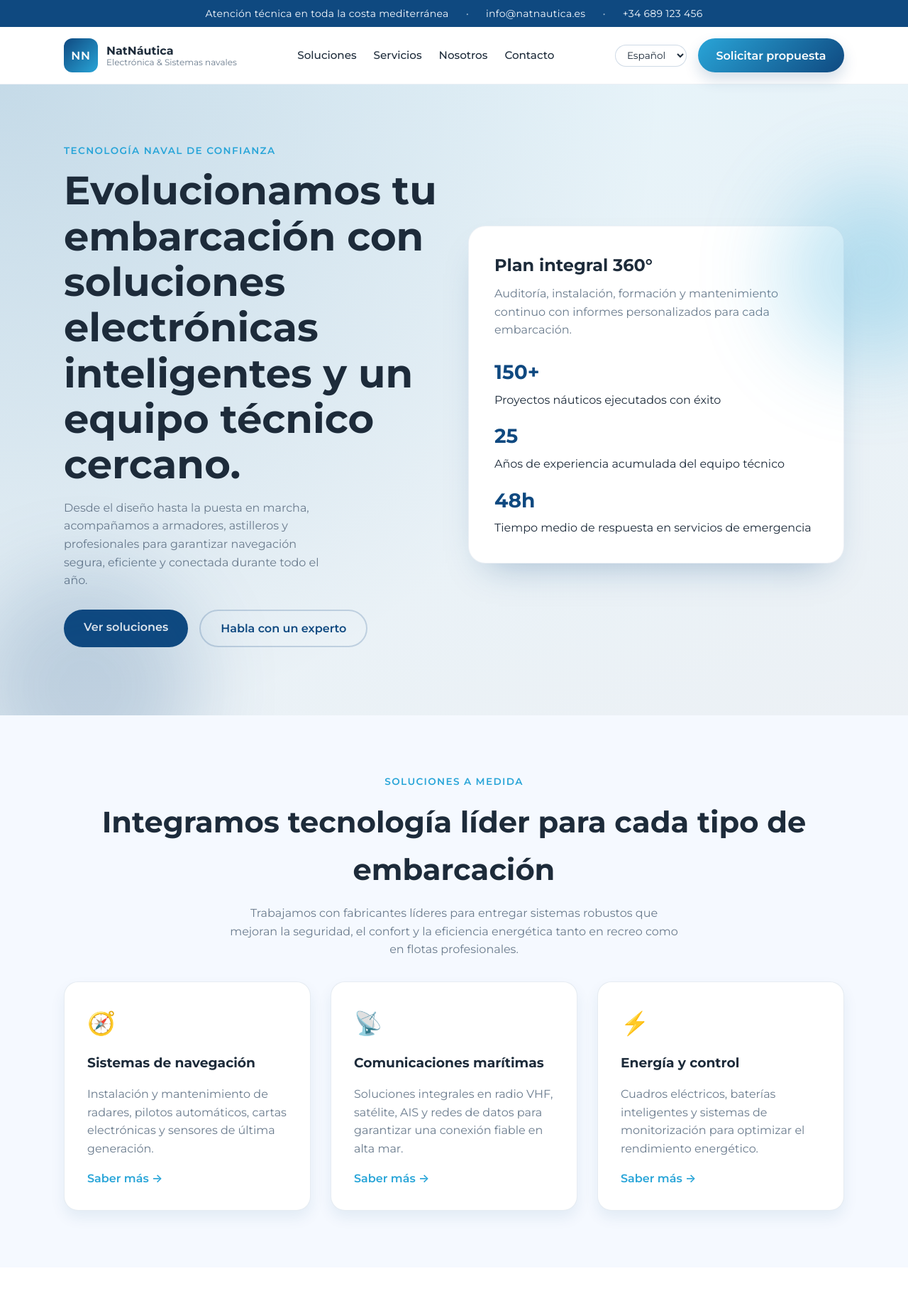
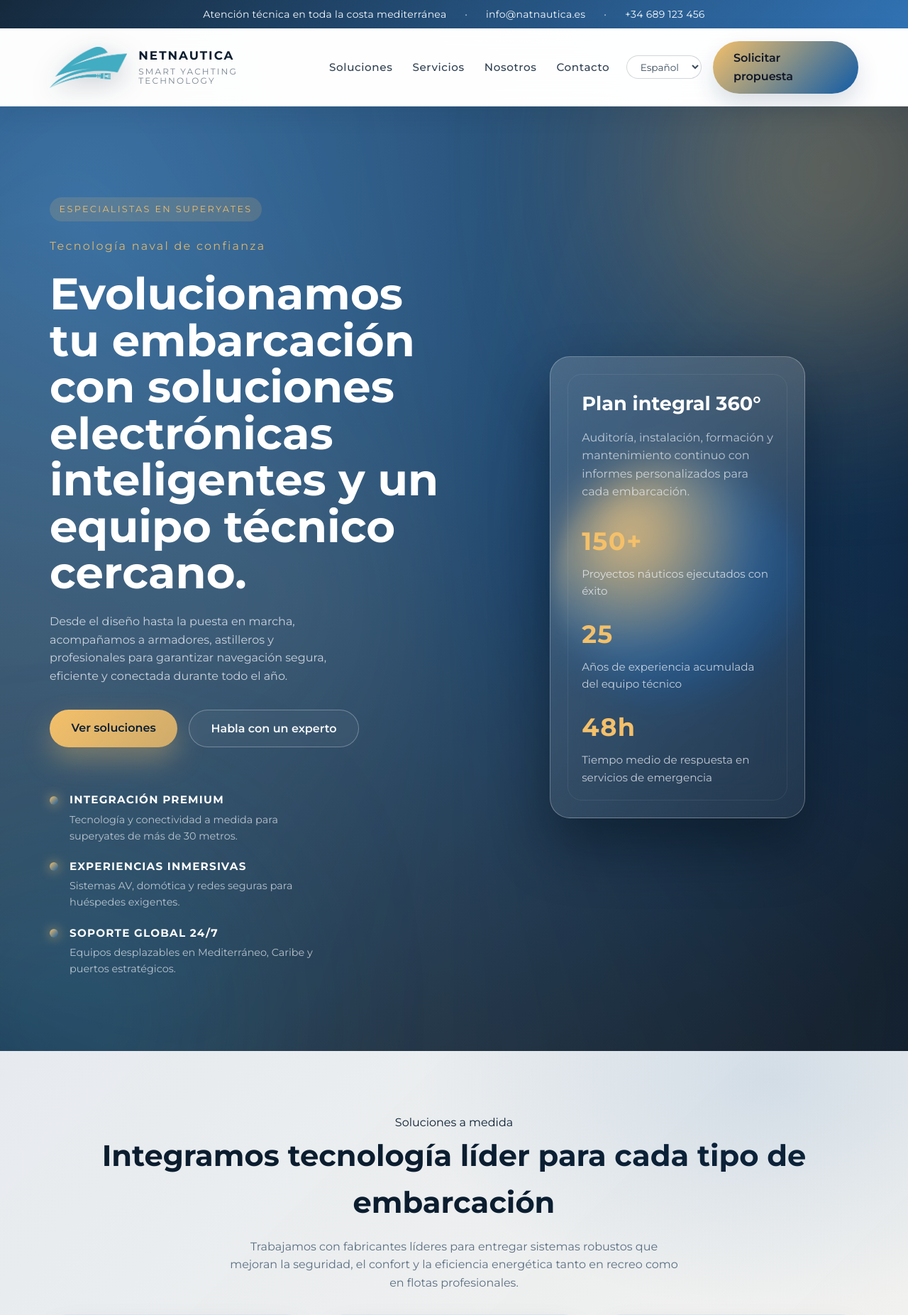
Before and after one commit to MarcPico22/NATNAUTICA, a React (Vite) app: page / in a window 1280 px wide. Shown: the top 1853 px of the page at 71% size. Built offline with nearby package versions, Linux system fonts and the light colour scheme.

Commit message:
Nuevas mejoras

```diff
--- a/src/components/Hero.jsx
+++ b/src/components/Hero.jsx
@@ -2,12 +2,21 @@
 
 const Hero = () => {
   const { t } = useTranslation();
-  const stats = t('hero.plan.stats', { returnObjects: true });
+  const statsData = t('hero.plan.stats', { returnObjects: true });
+  const featuresData = t('hero.features', { returnObjects: true });
+  const stats = Array.isArray(statsData) ? statsData : [];
+  const features = Array.isArray(featuresData) ? featuresData : [];
 
   return (
     <section className="hero" id="nosotros">
+      <div className="hero-background" aria-hidden="true">
+        <div className="hero-gradient" />
+        <div className="hero-blur hero-blur--one" />
+        <div className="hero-blur hero-blur--two" />
+      </div>
       <div className="container hero-content">
         <div className="hero-text">
+          <span className="hero-badge">{t('hero.badge')}</span>
           <span className="eyebrow">{t('hero.eyebrow')}</span>
           <h1>{t('hero.title')}</h1>
           <p>{t('hero.description')}</p>
@@ -19,7 +28,20 @@
               {t('hero.secondary')}
             </a>
           </div>
+          <ul className="hero-highlights">
+            {features.map((feature, index) => (
+              <li key={feature.label ?? index}>
+                <span className="hero-dot" aria-hidden="true" />
+                <div>
+                  <strong>{feature.label}</strong>
+                  <p>{feature.detail}</p>
                 </div>
+              </li>
+            ))}
+          </ul>
+        </div>
+        <div className="hero-visual">
+          <div className="hero-orb" />
           <div className="hero-card">
             <div className="card-header">
               <h2>{t('hero.plan.title')}</h2>
@@ -35,8 +57,7 @@
             </ul>
           </div>
         </div>
-      <div className="hero-shape hero-shape--one" />
-      <div className="hero-shape hero-shape--two" />
+      </div>
     </section>
   );
 };
--- a/src/components/Navigation.jsx
+++ b/src/components/Navigation.jsx
@@ -1,6 +1,7 @@
 import { useTranslation } from 'react-i18next';
 
 import LanguageSwitcher from './LanguageSwitcher';
+import logo from '../assets/netnautica-logo.png';
 
 const Navigation = () => {
   const { t } = useTranslation();
@@ -9,13 +10,13 @@
   return (
     <nav className="main-nav">
       <div className="container nav-content">
-        <div className="logo">
-          <span className="logo-mark">NN</span>
+        <a className="logo" href="#nosotros" aria-label={t('nav.brandName')}>
+          <img src={logo} alt={t('nav.brandName')} />
           <div className="logo-text">
             <strong>{t('nav.brandName')}</strong>
             <small>{t('nav.brandTagline')}</small>
           </div>
-        </div>
+        </a>
         <div className="nav-links">
           <a href="#soluciones">{links.solutions}</a>
           <a href="#servicios">{links.services}</a>
--- a/src/locales/en/translation.json
+++ b/src/locales/en/translation.json
@@ -12,8 +12,8 @@
     ]
   },
   "nav": {
-    "brandName": "NatNáutica",
-    "brandTagline": "Electronics & Naval Systems",
+    "brandName": "Netnautica",
+    "brandTagline": "Smart yachting technology",
     "links": {
       "solutions": "Solutions",
       "services": "Services",
@@ -23,11 +23,26 @@
     "cta": "Request a quote"
   },
   "hero": {
+    "badge": "Superyacht technology specialists",
     "eyebrow": "Trusted marine technology",
     "title": "We upgrade your vessel with smart electronic solutions and a dedicated technical crew.",
     "description": "From design to commissioning, we support shipowners, shipyards and professionals to ensure safe, efficient and connected navigation all year round.",
     "primary": "View solutions",
     "secondary": "Talk to a specialist",
+    "features": [
+      {
+        "label": "Premium integrations",
+        "detail": "Tailored technology and connectivity for superyachts over 30 metres."
+      },
+      {
+        "label": "Immersive experiences",
+        "detail": "AV, automation and secure networks curated for demanding guests."
+      },
+      {
+        "label": "Global 24/7 support",
+        "detail": "Deployable teams across the Mediterranean, Caribbean and key marinas."
+      }
+    ],
     "plan": {
       "title": "360° full service plan",
       "description": "Audit, installation, training and ongoing maintenance with tailored reports for every vessel.",
@@ -100,7 +115,7 @@
     "button": "Write an email"
   },
   "footer": {
-    "brand": "NatNáutica 2.0",
+    "brand": "Netnautica 2.0",
     "description": "Specialists in marine electronics and telecommunications since 1998.",
     "address": "Port of Valencia · Eastern Quay",
     "phone": "+34 689 123 456",
--- a/src/locales/es/translation.json
+++ b/src/locales/es/translation.json
@@ -12,8 +12,8 @@
     ]
   },
   "nav": {
-    "brandName": "NatNáutica",
-    "brandTagline": "Electrónica & Sistemas navales",
+    "brandName": "Netnautica",
+    "brandTagline": "Smart yachting technology",
     "links": {
       "solutions": "Soluciones",
       "services": "Servicios",
@@ -23,11 +23,26 @@
     "cta": "Solicitar propuesta"
   },
   "hero": {
+    "badge": "Especialistas en superyates",
     "eyebrow": "Tecnología naval de confianza",
     "title": "Evolucionamos tu embarcación con soluciones electrónicas inteligentes y un equipo técnico cercano.",
     "description": "Desde el diseño hasta la puesta en marcha, acompañamos a armadores, astilleros y profesionales para garantizar navegación segura, eficiente y conectada durante todo el año.",
     "primary": "Ver soluciones",
     "secondary": "Habla con un experto",
+    "features": [
+      {
+        "label": "Integración premium",
+        "detail": "Tecnología y conectividad a medida para superyates de más de 30 metros."
+      },
+      {
+        "label": "Experiencias inmersivas",
+        "detail": "Sistemas AV, domótica y redes seguras para huéspedes exigentes."
+      },
+      {
+        "label": "Soporte global 24/7",
+        "detail": "Equipos desplazables en Mediterráneo, Caribe y puertos estratégicos."
+      }
+    ],
     "plan": {
       "title": "Plan integral 360°",
       "description": "Auditoría, instalación, formación y mantenimiento continuo con informes personalizados para cada embarcación.",
@@ -100,7 +115,7 @@
     "button": "Escribir correo"
   },
   "footer": {
-    "brand": "NatNáutica 2.0",
+    "brand": "Netnautica 2.0",
     "description": "Especialistas en electrónica y telecomunicaciones navales desde 1998.",
     "address": "Puerto de Valencia · Muelle de Levante",
     "phone": "+34 689 123 456",
--- a/src/styles.css
+++ b/src/styles.css
@@ -1,14 +1,16 @@
 :root {
   color-scheme: light;
-  font-family: 'Montserrat', 'Poppins', system-ui, -apple-system, BlinkMacSystemFont, 'Segoe UI', sans-serif;
+  font-family: 'Montserrat', 'Poppins', 'Playfair Display', system-ui, -apple-system, BlinkMacSystemFont, 'Segoe UI', sans-serif;
   line-height: 1.6;
-  --color-primary: #0f4980;
-  --color-secondary: #29a5d8;
-  --color-accent: #ffc857;
-  --color-text: #1d2b3a;
-  --color-muted: #6a7b8d;
-  --bg-light: #f5f9ff;
-  background-color: #ffffff;
+  --color-primary: #0a1f33;
+  --color-secondary: #0f5ba7;
+  --color-accent: #f4c06a;
+  --color-text: #0b1d2f;
+  --color-muted: #5c6f82;
+  --bg-light: #f4f7fb;
+  --glass-overlay: rgba(14, 45, 85, 0.45);
+  --glass-border: rgba(255, 255, 255, 0.25);
+  background: radial-gradient(circle at 10% 20%, rgba(6, 31, 55, 0.08), transparent 55%), #ffffff;
   color: var(--color-text);
 }
 
@@ -18,7 +20,8 @@
 
 body {
   margin: 0;
-  background-color: #ffffff;
+  min-height: 100vh;
+  background: linear-gradient(180deg, #ffffff 0%, #eef3f9 40%, #e5ecf5 100%);
 }
 
 a {
@@ -31,86 +34,101 @@
 }
 
 .container {
-  width: min(1100px, 90vw);
+  width: min(1140px, 90vw);
   margin: 0 auto;
 }
 
 .app {
   overflow: hidden;
+  position: relative;
+  background: radial-gradient(120% 120% at 0% 0%, rgba(10, 31, 51, 0.08), transparent 60%),
+    radial-gradient(100% 100% at 100% 0%, rgba(15, 91, 167, 0.05), transparent 55%);
 }
 
 .announcement-bar {
-  background: var(--color-primary);
+  background: linear-gradient(135deg, rgba(10, 31, 51, 0.95), rgba(15, 91, 167, 0.85));
   color: #f7fbff;
   font-size: 0.875rem;
-  padding: 0.5rem 0;
+  padding: 0.55rem 0;
 }
 
 .announcement-bar .container {
   display: flex;
   justify-content: center;
-  gap: 0.75rem;
+  gap: 0.85rem;
   flex-wrap: wrap;
   letter-spacing: 0.02em;
+}
+
+.announcement-bar .separator {
+  margin: 0 0.75rem;
+  opacity: 0.55;
 }
 
 .main-nav {
   position: sticky;
   top: 0;
-  z-index: 10;
-  background: rgba(255, 255, 255, 0.95);
-  backdrop-filter: blur(8px);
-  border-bottom: 1px solid rgba(15, 73, 128, 0.08);
+  z-index: 50;
+  background: rgba(255, 255, 255, 0.86);
+  backdrop-filter: blur(18px);
+  border-bottom: 1px solid rgba(10, 31, 51, 0.08);
+  box-shadow: 0 12px 30px rgba(10, 31, 51, 0.08);
 }
 
 .nav-content {
   display: flex;
   align-items: center;
   justify-content: space-between;
-  padding: 1rem 0;
-  gap: 1rem;
+  padding: 1.1rem 0;
+  gap: 1.5rem;
 }
 
 .logo {
   display: flex;
   align-items: center;
-  gap: 0.75rem;
+  gap: 1rem;
+  color: inherit;
 }
 
-.logo-mark {
-  display: grid;
-  place-items: center;
-  background: linear-gradient(135deg, var(--color-primary), var(--color-secondary));
-  color: white;
-  width: 3rem;
-  height: 3rem;
-  border-radius: 0.75rem;
-  font-weight: 600;
-  letter-spacing: 0.05em;
+.logo img {
+  height: clamp(42px, 7vw, 58px);
+  width: auto;
+  object-fit: contain;
+  filter: drop-shadow(0 10px 18px rgba(10, 31, 51, 0.25));
 }
 
 .logo-text {
   display: flex;
   flex-direction: column;
   line-height: 1.1;
+  gap: 0.35rem;
+}
+
+.logo-text strong {
+  font-size: 1.05rem;
+  letter-spacing: 0.12em;
+  text-transform: uppercase;
 }
 
 .logo-text small {
   font-size: 0.75rem;
-  color: var(--color-muted);
+  color: rgba(10, 31, 51, 0.55);
+  letter-spacing: 0.18em;
+  text-transform: uppercase;
 }
 
 .nav-links {
   display: flex;
   align-items: center;
-  gap: 1.5rem;
+  gap: 1.75rem;
   font-weight: 500;
   font-size: 0.95rem;
 }
 
 .nav-links a {
-  color: var(--color-text);
+  color: rgba(10, 31, 51, 0.85);
   position: relative;
+  letter-spacing: 0.04em;
 }
 
 .nav-links a::after {
@@ -118,7 +136,7 @@
   position: absolute;
   inset: auto 0 -0.35rem 0;
   height: 3px;
-  background: linear-gradient(135deg, var(--color-secondary), var(--color-accent));
+  background: linear-gradient(135deg, var(--color-accent), var(--color-secondary));
   transform: scaleX(0);
   transform-origin: center;
   transition: transform 0.2s ease;
@@ -128,108 +146,264 @@
   transform: scaleX(1);
 }
 
+.nav-actions {
+  display: flex;
+  align-items: center;
+  gap: 1rem;
+}
+
+.language-switcher {
+  border: 1px solid rgba(10, 31, 51, 0.18);
+  border-radius: 999px;
+  padding: 0.42rem 0.9rem;
+  background: rgba(255, 255, 255, 0.9);
+  color: rgba(10, 31, 51, 0.8);
+  font-family: inherit;
+  font-size: 0.85rem;
+  cursor: pointer;
+  transition: border-color 0.2s ease, box-shadow 0.2s ease;
+}
+
+.language-switcher:focus {
+  outline: none;
+  border-color: var(--color-secondary);
+  box-shadow: 0 0 0 3px rgba(15, 91, 167, 0.15);
+}
+
 .cta-button {
   display: inline-flex;
   align-items: center;
   justify-content: center;
-  padding: 0.7rem 1.6rem;
+  padding: 0.72rem 1.8rem;
   border-radius: 999px;
   font-weight: 600;
-  background: linear-gradient(135deg, var(--color-secondary), var(--color-primary));
-  color: #ffffff;
-  box-shadow: 0 10px 20px rgba(15, 73, 128, 0.18);
-  transition: transform 0.2s ease, box-shadow 0.2s ease;
+  background: linear-gradient(135deg, var(--color-accent), var(--color-secondary));
+  color: #111726;
+  box-shadow: 0 16px 32px rgba(15, 45, 80, 0.15);
+  transition: transform 0.25s ease, box-shadow 0.25s ease;
 }
 
 .cta-button:hover {
-  transform: translateY(-1px);
-  box-shadow: 0 14px 30px rgba(15, 73, 128, 0.22);
+  transform: translateY(-2px);
+  box-shadow: 0 20px 38px rgba(15, 45, 80, 0.22);
 }
 
 .hero {
   position: relative;
   overflow: hidden;
-  padding: 5rem 0 6rem;
-  background: linear-gradient(160deg, rgba(41, 165, 216, 0.12), rgba(15, 73, 128, 0.08));
+  padding: clamp(5rem, 12vw, 8rem) 0 clamp(4rem, 10vw, 6.5rem);
+  color: #f5f8fb;
 }
 
-.hero::before {
-  content: '';
+.hero-background {
   position: absolute;
   inset: 0;
-  background: radial-gradient(circle at top left, rgba(15, 73, 128, 0.15), transparent 60%);
+  background: radial-gradient(120% 120% at 10% 10%, rgba(15, 91, 167, 0.92), rgba(5, 20, 38, 0.98));
+  overflow: hidden;
+}
+
+.hero-gradient {
+  position: absolute;
+  inset: -25%;
+  background: conic-gradient(from 140deg, rgba(244, 192, 106, 0.45), rgba(15, 91, 167, 0.08), rgba(244, 192, 106, 0.45));
+  opacity: 0.4;
+  filter: blur(110px);
+  animation: rotateGlow 18s linear infinite;
+}
+
+.hero-blur {
+  position: absolute;
+  border-radius: 999px;
+  filter: blur(140px);
+  opacity: 0.65;
+}
+
+.hero-blur--one {
+  width: 420px;
+  height: 420px;
+  top: -120px;
+  right: -100px;
+  background: rgba(244, 192, 106, 0.85);
+}
+
+.hero-blur--two {
+  width: 380px;
+  height: 380px;
+  bottom: -140px;
+  left: -90px;
+  background: rgba(23, 140, 203, 0.6);
 }
 
 .hero-content {
   position: relative;
   display: grid;
-  grid-template-columns: repeat(auto-fit, minmax(280px, 1fr));
-  gap: 2.5rem;
+  grid-template-columns: minmax(280px, 1fr) minmax(260px, 0.9fr);
+  gap: clamp(2.25rem, 6vw, 4rem);
   align-items: center;
+  z-index: 1;
+}
+
+.hero-text {
+  display: grid;
+  gap: 1.4rem;
 }
 
 .hero-text h1 {
-  font-size: clamp(2.5rem, 5vw, 3.5rem);
-  margin: 0 0 1rem;
-  line-height: 1.15;
+  font-size: clamp(2.6rem, 5.5vw, 3.9rem);
+  margin: 0;
+  line-height: 1.05;
+  color: #ffffff;
 }
 
 .hero-text p {
-  color: var(--color-muted);
-  max-width: 36ch;
+  margin: 0;
+  color: rgba(247, 250, 255, 0.76);
+  max-width: 40ch;
 }
 
-.eyebrow {
-  display: inline-flex;
-  align-items: center;
-  gap: 0.4rem;
-  font-size: 0.85rem;
-  letter-spacing: 0.1em;
+.hero .eyebrow {
+  color: rgba(244, 192, 106, 0.88);
+  letter-spacing: 0.14em;
+}
+
+.hero-badge {
+  width: fit-content;
+  padding: 0.4rem 0.85rem;
+  border-radius: 999px;
+  background: rgba(244, 192, 106, 0.16);
+  color: rgba(244, 192, 106, 0.95);
+  font-size: 0.8rem;
+  letter-spacing: 0.18em;
   text-transform: uppercase;
-  color: var(--color-secondary);
-  font-weight: 600;
-  margin-bottom: 0.75rem;
 }
 
 .hero-actions {
   display: flex;
   gap: 1rem;
-  margin-top: 1.75rem;
+  margin-top: 0.75rem;
   flex-wrap: wrap;
 }
 
 .hero-actions .primary {
-  background: var(--color-primary);
-  color: #fff;
-  padding: 0.75rem 1.75rem;
+  background: linear-gradient(135deg, rgba(244, 192, 106, 1), rgba(244, 192, 106, 0.8));
+  color: #0a1f33;
+  padding: 0.8rem 1.9rem;
   border-radius: 999px;
   font-weight: 600;
+  box-shadow: 0 18px 38px rgba(244, 192, 106, 0.35);
+  transition: transform 0.25s ease, box-shadow 0.25s ease;
+}
+
+.hero-actions .primary:hover {
+  transform: translateY(-3px);
+  box-shadow: 0 24px 46px rgba(244, 192, 106, 0.42);
 }
 
 .hero-actions .secondary {
-  padding: 0.75rem 1.75rem;
+  padding: 0.8rem 1.9rem;
   border-radius: 999px;
   font-weight: 600;
-  color: var(--color-primary);
-  border: 2px solid rgba(15, 73, 128, 0.2);
+  color: #f5f8fb;
+  border: 1px solid rgba(245, 248, 251, 0.3);
+  background: rgba(255, 255, 255, 0.04);
+  backdrop-filter: blur(6px);
+  transition: background 0.25s ease, border-color 0.25s ease;
+}
+
+.hero-actions .secondary:hover {
+  background: rgba(255, 255, 255, 0.1);
+  border-color: rgba(245, 248, 251, 0.55);
+}
+
+.hero-highlights {
+  list-style: none;
+  margin: 2.5rem 0 0;
+  padding: 0;
+  display: grid;
+  gap: 1.2rem;
+}
+
+.hero-highlights li {
+  display: flex;
+  gap: 1rem;
+  align-items: flex-start;
+  color: rgba(247, 250, 255, 0.82);
+}
+
+.hero-highlights strong {
+  display: block;
+  font-size: 0.95rem;
+  letter-spacing: 0.08em;
+  text-transform: uppercase;
+  color: #ffffff;
+}
+
+.hero-highlights p {
+  margin: 0.25rem 0 0;
+  font-size: 0.9rem;
+  color: rgba(247, 250, 255, 0.68);
+  max-width: 36ch;
+}
+
+.hero-dot {
+  width: 12px;
+  height: 12px;
+  border-radius: 50%;
+  background: linear-gradient(135deg, rgba(244, 192, 106, 1), rgba(15, 91, 167, 0.85));
+  margin-top: 0.4rem;
+  box-shadow: 0 0 16px rgba(244, 192, 106, 0.7);
+}
+
+.hero-visual {
+  position: relative;
+  display: grid;
+  place-items: center;
+  padding: 1rem 0;
+}
+
+.hero-orb {
+  position: absolute;
+  width: clamp(220px, 30vw, 320px);
+  height: clamp(220px, 30vw, 320px);
+  border-radius: 50%;
+  background: radial-gradient(circle at 30% 30%, rgba(244, 192, 106, 0.9), rgba(15, 91, 167, 0.55) 55%, rgba(5, 20, 38, 0.25));
+  filter: blur(8px);
+  animation: orbPulse 12s ease-in-out infinite alternate;
+  opacity: 0.85;
 }
 
 .hero-card {
   position: relative;
-  background: #ffffff;
-  border-radius: 1.5rem;
-  padding: 2.25rem;
-  box-shadow: 0 25px 50px -25px rgba(15, 73, 128, 0.35);
-  border: 1px solid rgba(15, 73, 128, 0.08);
+  isolation: isolate;
+  background: linear-gradient(145deg, rgba(255, 255, 255, 0.16), rgba(255, 255, 255, 0.05));
+  border-radius: 1.75rem;
+  padding: clamp(2.1rem, 4vw, 2.75rem);
+  backdrop-filter: blur(28px);
+  border: 1px solid rgba(255, 255, 255, 0.28);
+  box-shadow: 0 40px 80px rgba(2, 10, 20, 0.45);
+  color: #f5f8fb;
+  width: min(360px, 100%);
+}
+
+.hero-card::before {
+  content: '';
+  position: absolute;
+  inset: 1.5rem;
+  border-radius: 1.25rem;
+  border: 1px solid rgba(255, 255, 255, 0.12);
+  opacity: 0.6;
+  pointer-events: none;
 }
 
 .hero-card h2 {
-  margin: 0 0 0.5rem;
+  margin: 0 0 0.8rem;
+  font-size: clamp(1.4rem, 3vw, 1.7rem);
+  color: #ffffff;
 }
 
 .hero-card p {
-  margin: 0 0 1.5rem;
-  color: var(--color-muted);
+  margin: 0 0 1.8rem;
+  color: rgba(247, 250, 255, 0.68);
 }
 
 .hero-card ul {
@@ -237,41 +411,71 @@
   margin: 0;
   padding: 0;
   display: grid;
-  gap: 1rem;
+  gap: 1.3rem;
 }
 
 .hero-card li {
   display: grid;
-  gap: 0.25rem;
+  gap: 0.35rem;
 }
 
 .hero-card strong {
-  font-size: 1.75rem;
-  color: var(--color-primary);
+  font-size: clamp(1.8rem, 3vw, 2.2rem);
+  color: var(--color-accent);
+  letter-spacing: 0.04em;
 }
 
-.hero-shape {
-  position: absolute;
-  border-radius: 999px;
-  filter: blur(60px);
-  opacity: 0.55;
-  z-index: 0;
+.hero-card span {
+  color: rgba(247, 250, 255, 0.74);
+  font-size: 0.95rem;
 }
 
-.hero-shape--one {
-  width: 260px;
-  height: 260px;
-  background: rgba(41, 165, 216, 0.5);
-  top: 15%;
-  right: -80px;
+@keyframes rotateGlow {
+  from {
+    transform: rotate(0deg);
+  }
+  to {
+    transform: rotate(360deg);
+  }
 }
 
-.hero-shape--two {
-  width: 320px;
-  height: 320px;
-  background: rgba(15, 73, 128, 0.35);
-  bottom: -120px;
-  left: -40px;
+@keyframes orbPulse {
+  0% {
+    transform: scale(1) translateY(0);
+    opacity: 0.85;
+  }
+  50% {
+    transform: scale(1.05) translateY(-10px);
+    opacity: 1;
+  }
+  100% {
+    transform: scale(0.98) translateY(6px);
+    opacity: 0.78;
+  }
+}
+
+@media (max-width: 900px) {
+  .nav-links {
+    display: none;
+  }
+
+  .nav-actions {
+    width: 100%;
+    justify-content: space-between;
+  }
+
+  .hero-content {
+    grid-template-columns: 1fr;
+    text-align: left;
+  }
+
+  .hero-highlights {
+    grid-template-columns: 1fr;
+  }
+
+  .hero-visual {
+    justify-items: start;
+  }
 }
 
 .section-heading {
@@ -291,62 +495,112 @@
 }
 
 .solutions {
-  background: var(--bg-light);
-  padding: 5rem 0;
+  position: relative;
+  overflow: hidden;
+  background: linear-gradient(135deg, rgba(10, 31, 51, 0.06), rgba(244, 192, 106, 0.08)), var(--bg-light);
+  padding: 5.5rem 0;
+}
+
+.solutions::before {
+  content: '';
+  position: absolute;
+  inset: 0;
+  background: radial-gradient(65% 65% at 85% 5%, rgba(15, 91, 167, 0.12), transparent 60%);
+  pointer-events: none;
 }
 
 .solution-grid {
+  position: relative;
+  z-index: 1;
   display: grid;
   grid-template-columns: repeat(auto-fit, minmax(240px, 1fr));
-  gap: 1.75rem;
+  gap: 2rem;
 }
 
 .solution-card {
-  background: #ffffff;
-  border-radius: 1.25rem;
-  padding: 2rem;
+  position: relative;
+  overflow: hidden;
+  background: linear-gradient(160deg, rgba(255, 255, 255, 0.96), rgba(241, 247, 255, 0.86));
+  border-radius: 1.5rem;
+  padding: 2.2rem;
   display: grid;
-  gap: 1rem;
-  border: 1px solid rgba(15, 73, 128, 0.1);
-  box-shadow: 0 10px 20px rgba(15, 73, 128, 0.08);
-  transition: transform 0.2s ease, box-shadow 0.2s ease;
+  gap: 1.15rem;
+  border: 1px solid rgba(15, 91, 167, 0.12);
+  box-shadow: 0 25px 45px rgba(10, 31, 51, 0.12);
+  transition: transform 0.3s ease, box-shadow 0.3s ease, border-color 0.3s ease;
+}
+
+.solution-card::after {
+  content: '';
+  position: absolute;
+  inset: 0;
+  background: radial-gradient(circle at 20% 0%, rgba(244, 192, 106, 0.16), transparent 55%);
+  opacity: 0;
+  transition: opacity 0.3s ease;
 }
 
 .solution-card:hover {
-  transform: translateY(-6px);
-  box-shadow: 0 18px 30px rgba(15, 73, 128, 0.12);
+  transform: translateY(-10px) scale(1.01);
+  box-shadow: 0 34px 60px rgba(10, 31, 51, 0.16);
+  border-color: rgba(244, 192, 106, 0.45);
+}
+
+.solution-card:hover::after {
+  opacity: 1;
 }
 
 .solution-card .icon {
-  font-size: 2rem;
+  font-size: 2.2rem;
 }
 
 .solution-card h3 {
   margin: 0;
+  font-size: 1.3rem;
+  letter-spacing: 0.02em;
 }
 
 .solution-card p {
   margin: 0;
   color: var(--color-muted);
+  line-height: 1.65;
 }
 
 .more-link {
   font-weight: 600;
   color: var(--color-secondary);
+  letter-spacing: 0.08em;
+  text-transform: uppercase;
+  font-size: 0.85rem;
+  transition: color 0.2s ease;
 }
 
+.more-link:hover {
+  color: var(--color-primary);
+}
 .services {
-  padding: 5rem 0;
+  position: relative;
+  padding: 5.5rem 0;
+  background: #ffffff;
+}
+
+.services::before {
+  content: '';
+  position: absolute;
+  inset: 0;
+  background: radial-gradient(80% 80% at 10% 0%, rgba(10, 31, 51, 0.04), transparent 60%);
+  pointer-events: none;
 }
 
 .services .container {
+  position: relative;
+  z-index: 1;
   display: grid;
-  gap: 2.5rem;
+  gap: 2.75rem;
 }
 
 .services-intro h2 {
-  margin: 0 0 1rem;
-  font-size: clamp(2rem, 4vw, 2.5rem);
+  margin: 0 0 1.1rem;
+  font-size: clamp(2rem, 4vw, 2.6rem);
 }
 
 .services-intro p {
@@ -358,25 +612,48 @@
 .services-list {
   display: grid;
   grid-template-columns: repeat(auto-fit, minmax(220px, 1fr));
-  gap: 1.5rem;
+  gap: 1.75rem;
 }
 
 .service-item {
-  background: linear-gradient(150deg, rgba(15, 73, 128, 0.05), rgba(41, 165, 216, 0.15));
-  border-radius: 1.25rem;
-  padding: 1.75rem;
-  border: 1px solid rgba(15, 73, 128, 0.08);
+  position: relative;
+  padding: 1.9rem;
+  border-radius: 1.4rem;
+  background: linear-gradient(155deg, rgba(15, 91, 167, 0.08), rgba(255, 255, 255, 0.92));
+  border: 1px solid rgba(15, 91, 167, 0.12);
+  box-shadow: 0 20px 36px rgba(10, 31, 51, 0.08);
+  transition: transform 0.3s ease, box-shadow 0.3s ease, border-color 0.3s ease;
+}
+
+.service-item::after {
+  content: '';
+  position: absolute;
+  inset: 1px;
+  border-radius: 1.3rem;
+  border: 1px solid rgba(255, 255, 255, 0.6);
+  opacity: 0;
+  transition: opacity 0.3s ease;
+  pointer-events: none;
+}
+
+.service-item:hover {
+  transform: translateY(-8px);
+  box-shadow: 0 28px 48px rgba(10, 31, 51, 0.14);
+  border-color: rgba(244, 192, 106, 0.4);
+}
+
+.service-item:hover::after {
+  opacity: 1;
 }
 
 .service-item h3 {
-  margin: 0 0 0.75rem;
+  margin: 0 0 0.8rem;
 }
 
 .service-item p {
   margin: 0;
   color: var(--color-muted);
 }
-
 .partners {
   background: #ffffff;
   padding: 3.5rem 0;
@@ -463,53 +740,31 @@
 }
 
 @media (max-width: 768px) {
-  .nav-links {
-    display: none;
-  }
-
   .hero {
-    padding: 4rem 0;
-  }
-
-  .hero-card {
-    order: -1;
+    padding: 4.2rem 0 4.8rem;
   }
 
   .hero-actions {
     flex-direction: column;
-    align-items: flex-start;
-  }
-}
-.announcement-bar .separator {
-  margin: 0 0.75rem;
-  opacity: 0.6;
+    align-items: stretch;
   }
 
-.nav-actions {
-  display: flex;
-  align-items: center;
+  .hero-actions .primary,
+  .hero-actions .secondary {
+    width: 100%;
+    text-align: center;
+  }
+
+  .hero-highlights {
     gap: 1rem;
   }
 
-.language-switcher {
-  border: 1px solid rgba(15, 73, 128, 0.2);
-  border-radius: 999px;
-  padding: 0.35rem 0.75rem;
-  background: rgba(255, 255, 255, 0.9);
-  color: var(--color-text);
-  font-family: inherit;
-  font-size: 0.85rem;
-  cursor: pointer;
+  .hero-visual {
+    width: 100%;
+    justify-items: stretch;
   }
 
-.language-switcher:focus {
-  outline: 2px solid var(--color-secondary);
-  outline-offset: 2px;
-}
-
-@media (max-width: 768px) {
-  .nav-actions {
+  .hero-card {
     width: 100%;
-    justify-content: space-between;
   }
 }
```
Also changed, not shown: src/assets/netnautica-logo.png (added). Lines whose indentation alone changed are shown as unchanged.
